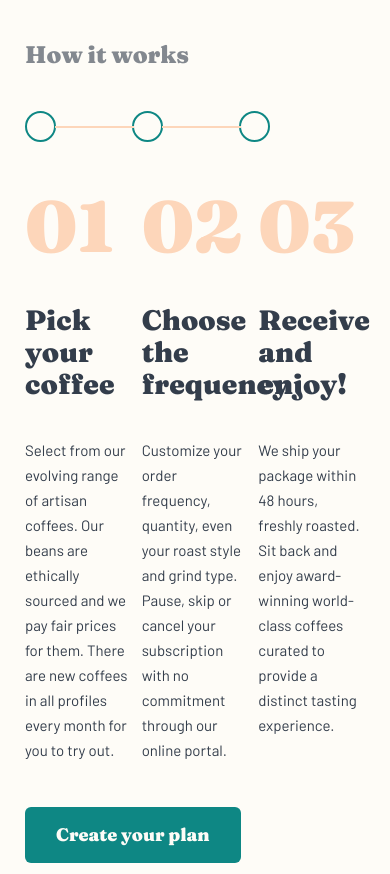
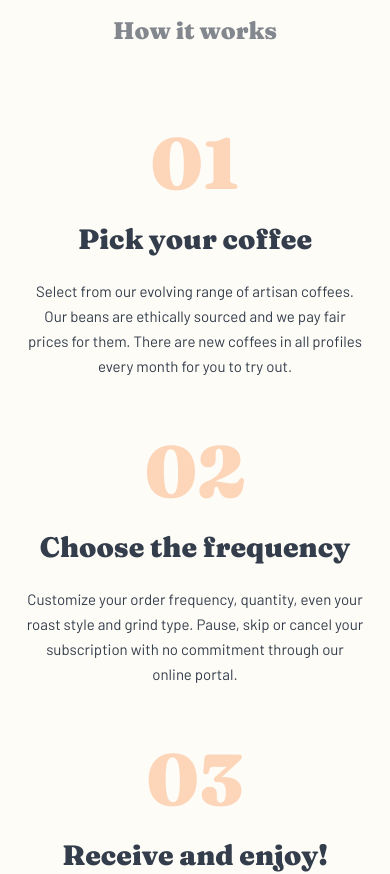
Before and after one commit to VladimirVolvakov/coffeeroasters-website, a website: page index.html in a window 390 px wide. Shown: the part 3760-4634 px from the top of the page. Drawn offline with Linux system fonts and the light colour scheme.

Commit message:
style: add styles for media queries <=600px for section.workflow in index.html

```diff
--- a/index.html
+++ b/index.html
@@ -223,7 +223,7 @@
             </div>
           </div>
         </div>
-        <a class="btn" href="/create-plan.html">Create your plan</a>
+        <a class="btn workflow__btn" href="/create-plan.html">Create your plan</a>
       </section>
     </main>
     <footer class="footer">
--- a/sass/pages/_home.scss
+++ b/sass/pages/_home.scss
@@ -330,12 +330,22 @@
     padding: 14.4rem 0;
   }
 
+  @media only screen and (max-width: 600px) {
+    padding: 12rem 0;
+  }
+
   &__heading {
     color: $color-grey;
     margin-bottom: 8rem;
 
     @media only screen and (max-width: 900px) {
       margin-bottom: 4rem;
+    }
+
+    @media only screen and (max-width: 600px) {
+      width: 100%;
+      text-align: center;
+      margin-bottom: 8rem;
     }
   }
 
@@ -352,6 +362,10 @@
 
     @media only screen and (max-width: 900px) {
       margin-bottom: 4.8rem;
+    }
+
+    @media only screen and (max-width: 600px) {
+      display: none;
     }
   }
 
@@ -409,6 +423,14 @@
     @media only screen and (max-width: 900px) {
       margin-bottom: 4.4rem;
     }
+
+    @media only screen and (max-width: 600px) {
+      margin-bottom: 8rem;
+      flex-direction: column;
+      justify-content: start;
+      align-items: center;
+      gap: 5.6rem;
+    }
   }
 
   &__card {
@@ -419,6 +441,11 @@
 
     @media only screen and (max-width: 900px) {
       width: calc((100% - 2rem) / 3);
+    }
+
+    @media only screen and (max-width: 600px) {
+      width: 100%;
+      align-items: center;
     }
   }
 
@@ -431,6 +458,10 @@
     @media only screen and (max-width: 900px) {
       margin-bottom: 4.2rem;
     }
+
+    @media only screen and (max-width: 600px) {
+      margin-bottom: 2.4rem;
+    }
   }
 
   &__step-name {
@@ -441,9 +472,24 @@
       margin-bottom: 3.8rem;
       width: 100%;
     }
+
+    @media only screen and (max-width: 600px) {
+      text-align: center;
+      margin-bottom: 2.4rem;
+    }
   }
 
   &__step-desc {
     width: 100%;
+
+    @media only screen and (max-width: 600px) {
+      text-align: center;
+    }
+  }
+
+  &__btn {
+    @media only screen and (max-width: 600px) {
+      align-self: center;
+    }
   }
 }
```
Also changed, not shown: css/style.css.
